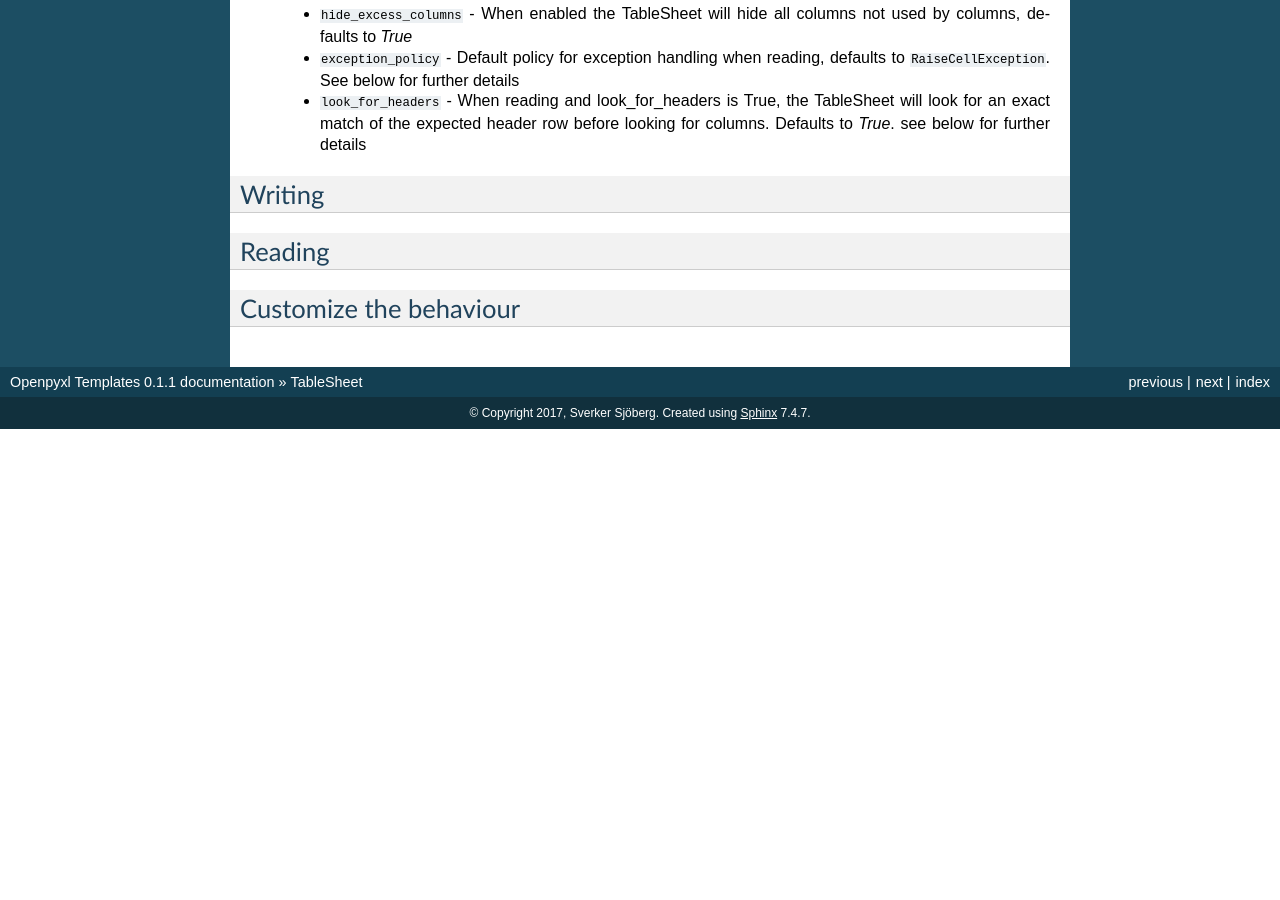
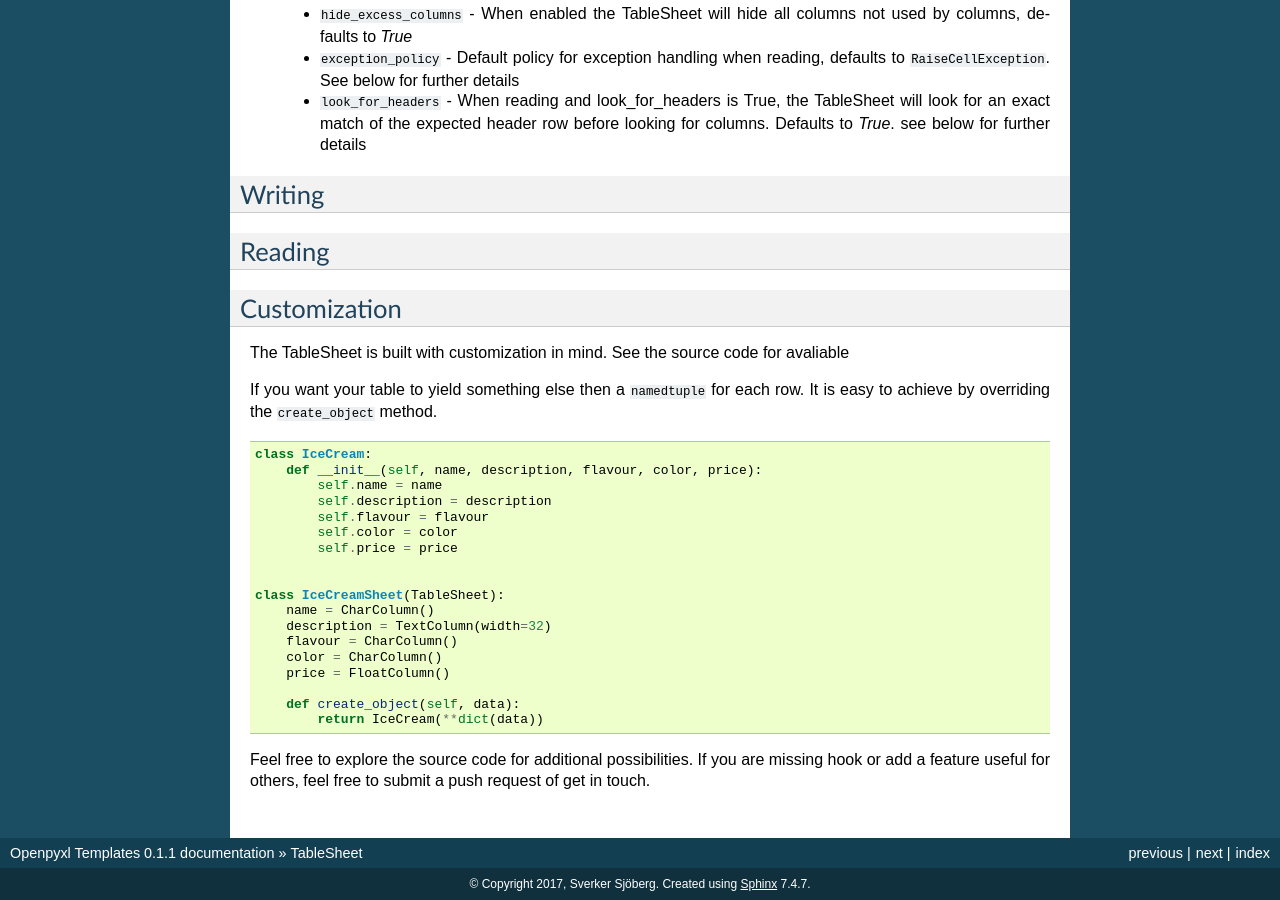
Before and after one commit to SverkerSbrg/openpyxl-templates, a Sphinx documentation site: the page built from docs/table_sheet/table_sheet.rst, in a window 1280 px wide and 900 px high, scrolled down 2120 px. Built offline with Sphinx 7.4.7, drawn with Linux system fonts in a browser that asks for light colours; pages that are not in the unit, such as notebooks, are missing from menus; before the commit the page ends 2549 px from its top, so only the background shows below that; some of the changed text lies outside the part shown.

Commit message:
Docs update

```diff
--- /dev/null
+++ b/docs/examples/customization.py
@@ -0,0 +1,39 @@
+from openpyxl_templates import TemplatedWorkbook
+from openpyxl_templates.table_sheet import TableSheet, CharColumn, TextColumn, FloatColumn
+
+
+class IceCream:
+    def __init__(self, name, description, flavour, color, price):
+        self.name = name
+        self.description = description
+        self.flavour = flavour
+        self.color = color
+        self.price = price
+
+
+class IceCreamSheet(TableSheet):
+    name = CharColumn()
+    description = TextColumn(width=32)
+    flavour = CharColumn()
+    color = CharColumn()
+    price = FloatColumn()
+
+    def create_object(self, data):
+        return IceCream(**dict(data))
+
+
+class IceCreamWorkbook(TemplatedWorkbook):
+    ice_creams = IceCreamSheet()
+
+
+wb = IceCreamWorkbook()
+wb.ice_creams.write(
+    title="Ice cream",
+    objects=(("Tripple chocolate", "Really good chocolate ice cream.", "Chocolate", "Brown", 5.99),)
+)
+wb.save("customization.xlsx")
+
+wb = IceCreamWorkbook("customization.xlsx")
+for ice_cream in wb.ice_creams:
+    assert isinstance(ice_cream, IceCream)
+    print(ice_cream.name)
--- a/docs/table_sheet/table_sheet.rst
+++ b/docs/table_sheet/table_sheet.rst
@@ -76,5 +76,13 @@ Reading
 -------
 
 
-Customize the behaviour
------------------------
+Customization
+-------------
+The TableSheet is built with customization in mind. See the source code for avaliable
+
+If you want your table to yield something else then a ``namedtuple`` for each row. It is easy to achieve by overriding the ``create_object`` method.
+
+.. literalinclude:: ../examples/customization.py
+    :lines: 5-22
+
+Feel free to explore the source code for additional possibilities. If you are missing hook or add a feature useful for others, feel free to submit a push request of get in touch.
```
